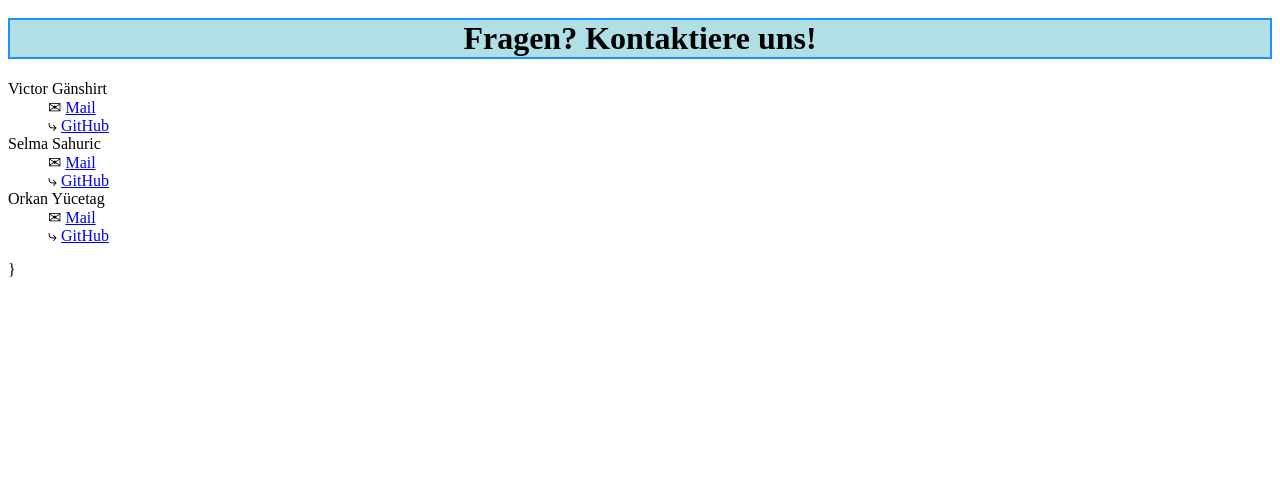
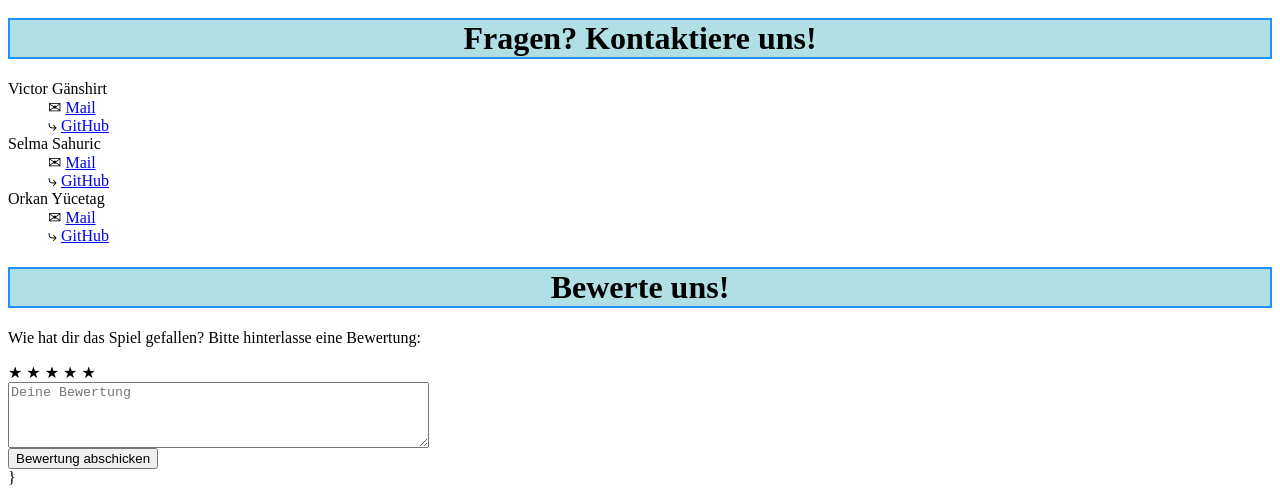
Before and after one commit to victorgaenshirt/VierGewinntWA, a plain HTML site: page app/views/gameIntro.scala.html in a window 1280 px wide. Shown: the part 1499-1994 px from the top of the page. Before the commit the page ends 1786 px from the top, so only its background shows below. Drawn offline with Linux system fonts and the light colour scheme.

Commit message:
feedback box

```diff
--- a/app/views/gameIntro.scala.html
+++ b/app/views/gameIntro.scala.html
@@ -58,22 +58,6 @@
                 Video auf YouTube schauen
             </a>
         </div>
-
-        <script>
-
-                function scrollToTop() {
-                    window.scrollTo({top: 0, behavior: 'smooth'});
-                }
-
-                window.onscroll = function () {
-                    const button = document.querySelector(".scroll-to-top");
-                    if (document.body.scrollTop > 20 || document.documentElement.scrollTop > 20) {
-                        button.style.display = "block";
-                    } else {
-                        button.style.display = "none";
-                    }
-                }
-        </script>
         <h1 style="border: 2px solid DodgerBlue;
             background-color: powderblue;
             text-align: center;">Fragen? Kontaktiere uns!</h1>
@@ -92,6 +76,69 @@
                 <a href="mailto:orkan.yuecetag@@htwg-konstanz.de?subject=[VierGewinnt] Frage:"> Mail</a></dd>
             <dd>&#10551; <a href="https://github.com/s0cy" target="_blank">GitHub</a></dd>
         </dl>
+
+        <h1 style="border: 2px solid DodgerBlue;
+            background-color: powderblue;
+            text-align: center;">Bewerte uns!</h1>
+
+        <div>
+            <p>Wie hat dir das Spiel gefallen? Bitte hinterlasse eine Bewertung:</p>
+
+            <div id="star-rating">
+                <span class="star" data-rating="1" onclick="setRating(1)">&#9733;</span>
+                <span class="star" data-rating="2" onclick="setRating(2)">&#9733;</span>
+                <span class="star" data-rating="3" onclick="setRating(3)">&#9733;</span>
+                <span class="star" data-rating="4" onclick="setRating(4)">&#9733;</span>
+                <span class="star" data-rating="5" onclick="setRating(5)">&#9733;</span>
+            </div>
+
+            <textarea id="userReview" rows="4" cols="50" placeholder="Deine Bewertung"></textarea>
+            <br>
+            <button onclick="submitReview()">Bewertung abschicken</button>
+        </div>
+
+        <div id="thankYouMessage" style="display: none;">
+            <p>Vielen Dank für deine Bewertung!</p>
+        </div>
+
+        <script>
+                let selectedRating = 0;
+
+                function setRating(rating) {
+                    selectedRating = rating;
+
+                    const stars = document.querySelectorAll(".star");
+                    stars.forEach((star) => {
+                        const starRating = parseInt(star.getAttribute("data-rating"));
+                        if (starRating <= selectedRating) {
+                            star.innerHTML = "&#9733;";
+                        } else {
+                            star.innerHTML = "&#9734;";
+                        }
+                    });
+                }
+
+                function submitReview() {
+                    const reviewText = document.getElementById("userReview").value;
+                    // TODO: handle review Text
+                    document.getElementById("userReview").style.display = "none";
+                    document.querySelector("button").style.display = "none";
+                    document.getElementById("thankYouMessage").style.display = "block";
+                }
+
+                function scrollToTop() {
+                    window.scrollTo({top: 0, behavior: 'smooth'});
+                }
+
+                window.onscroll = function () {
+                    const button = document.querySelector(".scroll-to-top");
+                    if (document.body.scrollTop > 20 || document.documentElement.scrollTop > 20) {
+                        button.style.display = "block";
+                    } else {
+                        button.style.display = "none";
+                    }
+                }
+        </script>
     </body>
 
     <button class="scroll-to-top" onclick="scrollToTop()" style="width: 150px;
--- a/public/stylesheets/main.css
+++ b/public/stylesheets/main.css
@@ -0,0 +1,3 @@
+p, li, div, span, dt, dd{
+    font-size: 20px;
+}
```
